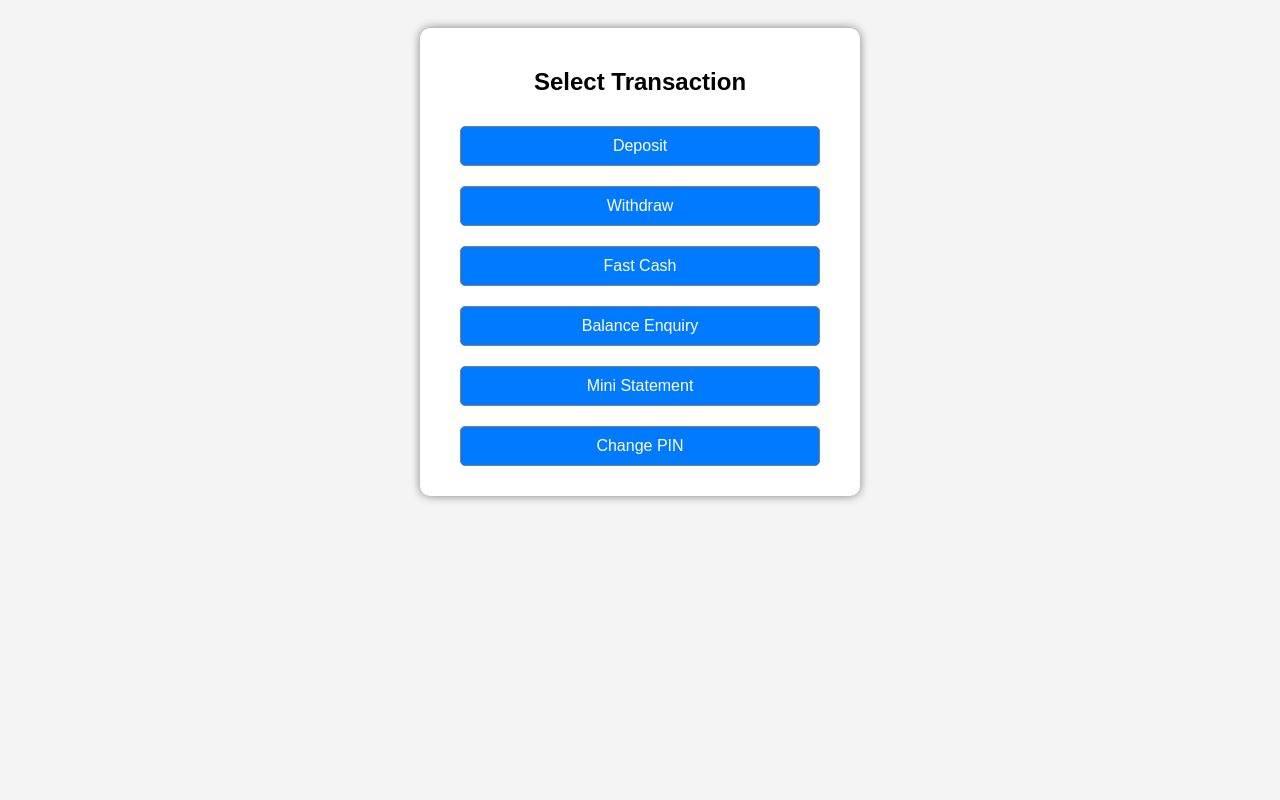
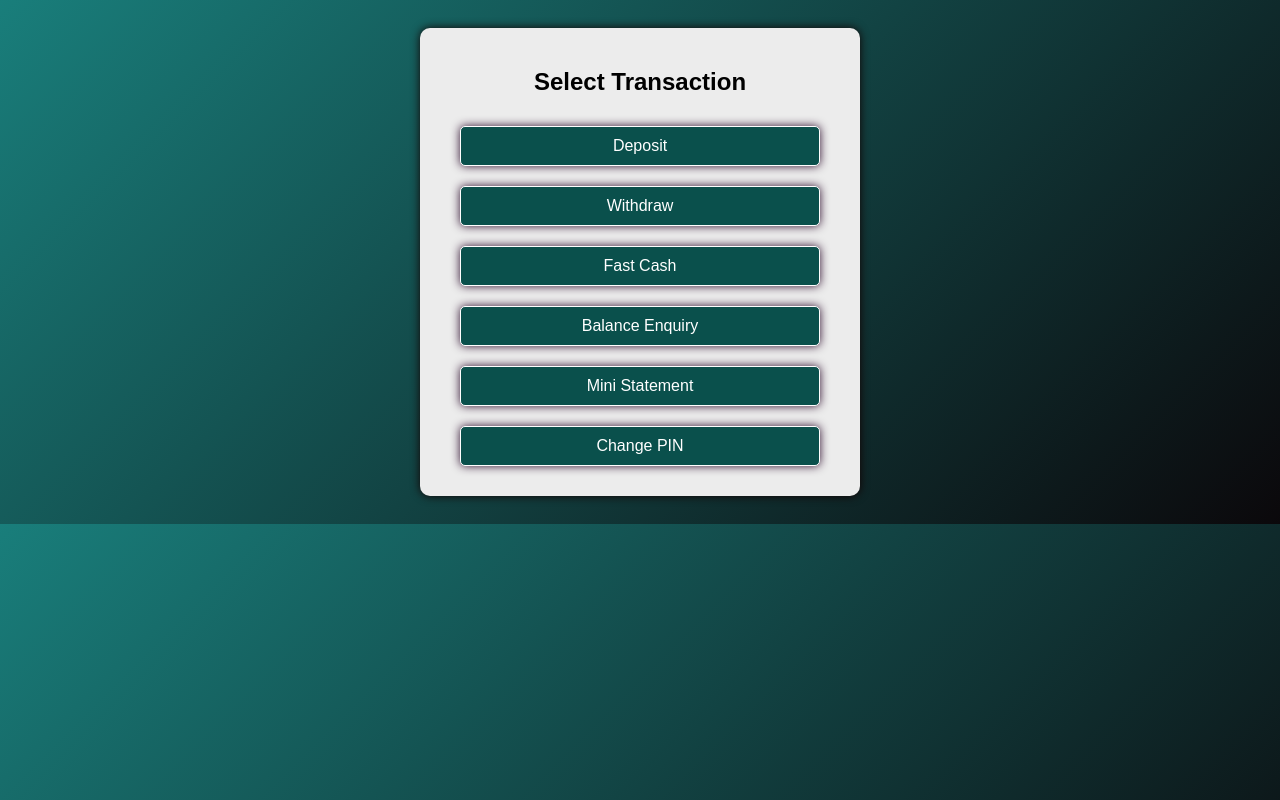
Before and after one commit to asimwadhwa/Digital-ATM, a plain HTML site: page index.html in a window 1280 px wide. Drawn offline with Linux system fonts and the light colour scheme.

Commit message:
Update index.html

```diff
--- a/index.html
+++ b/index.html
@@ -1,4 +1,3 @@
-<!-- index.html -->
 <!DOCTYPE html>
 <html lang="en">
 <head>
@@ -6,10 +5,10 @@
     <meta name="viewport" content="width=device-width, initial-scale=1.0">
     <title>ATM Transactions</title>
     <style>
-        body { font-family: Arial, sans-serif; text-align: center; background-color: #f4f4f4; padding: 20px; }
-        .container { max-width: 400px; margin: auto; background: white; padding: 20px; border-radius: 10px; box-shadow: 0px 0px 10px gray; }
-        button { width: 90%; padding: 10px; margin: 10px 5px; border: 1px solid gray; border-radius: 5px; background: #007bff; color: white; font-size: 16px; cursor: pointer; }
-        button:hover { background: #0056b3; }
+        body { font-family: Arial, sans-serif; text-align: center; background: linear-gradient(135deg, #197e7b, #0b080b); padding: 20px; }
+        .container { max-width: 400px; margin: auto; background: rgb(236, 236, 236); padding: 20px; border-radius: 10px; box-shadow: 0px 0px 10px rgb(19, 2, 2); }
+        button { width: 90%; padding: 10px; margin: 10px 5px; border: 1px solid rgb(255, 255, 255); border-radius: 5px; background: #0a504c; color: rgb(255, 255, 255); font-size: 16px; cursor: pointer; box-shadow: 0px 0px 10px rgb(44, 13, 44); }
+        button:hover { background: #03797d; }
     </style>
 </head>
 <body>
@@ -23,10 +22,7 @@
         <button onclick="goToPage('pinchange.html')">Change PIN</button>
     </div>
 
-    <script>
-        function goToPage(page) {
-            window.location.href = page;
-        }
-    </script>
+    <!-- External JavaScript File -->
+    <script src="script.js"></script>
 </body>
 </html>
```
